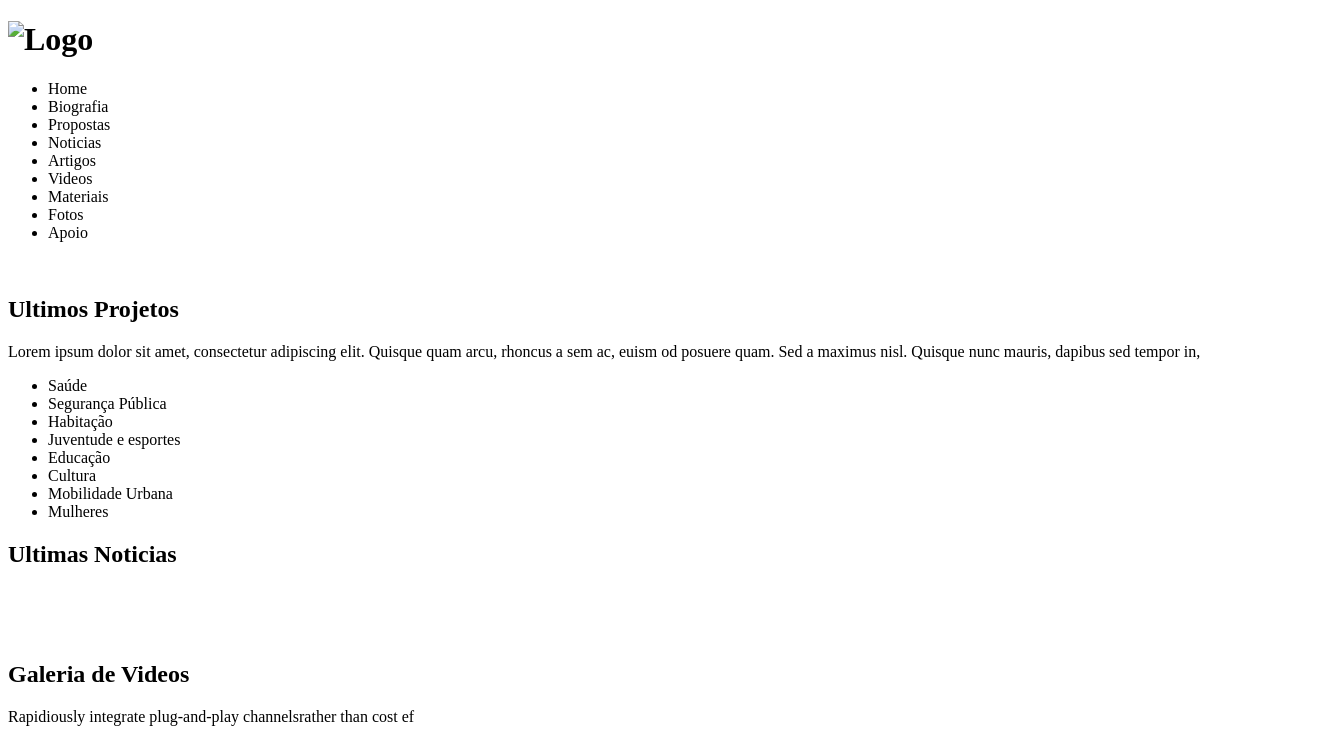
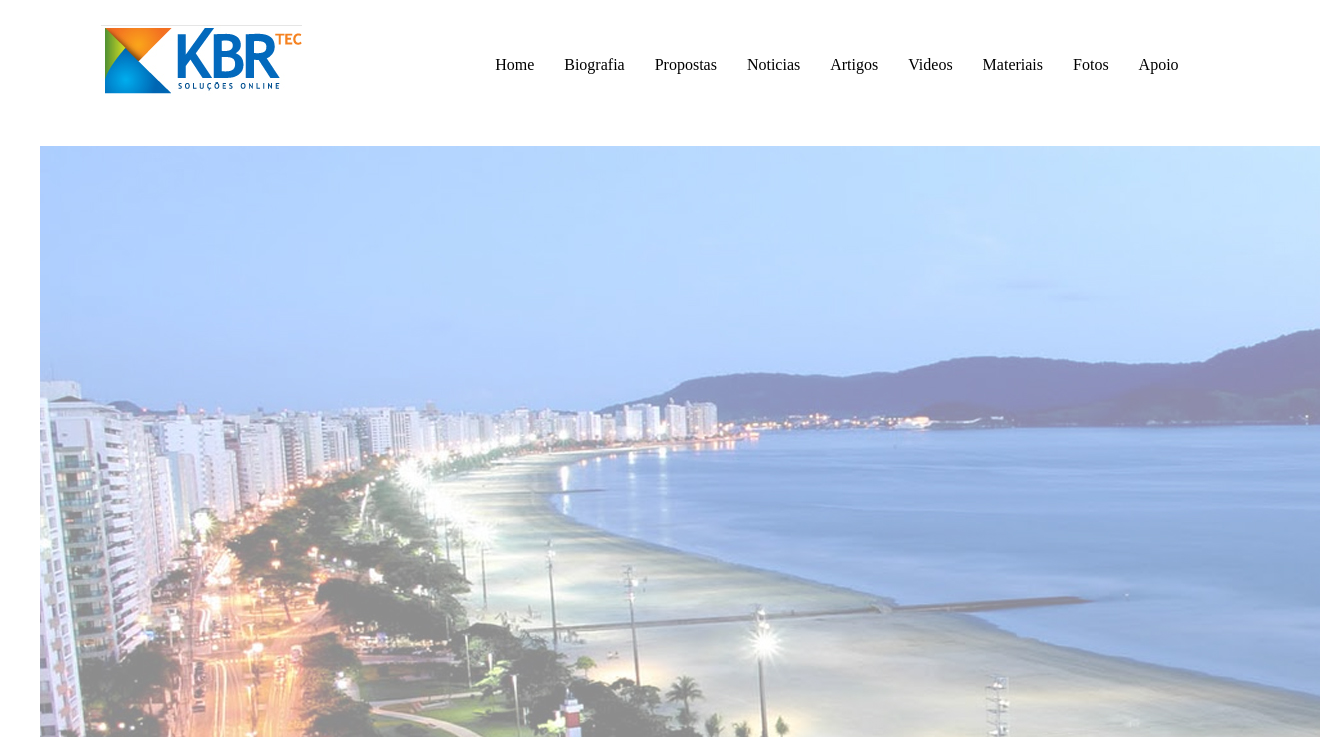
Before and after one commit to mathvbarone/training, a plain HTML site: page index.html in a window 1280 px wide. Shown: the top 739 px of the page, 1320 px wide, since content can reach past the window. Drawn offline with Linux system fonts and the light colour scheme; grey boxes are pictures that could not be loaded.

Commit message:
second commit

```diff
--- a/css/style.css
+++ b/css/style.css
@@ -0,0 +1,36 @@
+/*Default*/
+body {
+    margin: 0;
+}
+
+/*Logo*/
+
+/*Menu*/
+
+.o-flex {
+    display: flex;
+}
+
+.main-header {
+    position: relative;
+    z-index: 3;
+    align-items: center;
+    justify-content: space-around;
+    padding: 4px 40px;
+}
+
+.list-menu {
+    display: flex;
+    list-style: none;
+
+}
+
+.list-items {
+    padding-left: 30px;
+}
+
+/*Banners*/
+
+#banners {
+    width: 100%;
+}
--- a/index.html
+++ b/index.html
@@ -12,21 +12,21 @@
 <body>
 
     <!--Menu-->
-    <header class="main-header">
+    <header class="main-header o-flex">
         <h1 class="logo">
-            <img src="" alt="Logo">
+            <img src="img/logo.jpg" alt="Logo">
         </h1>
         <nav class="menu-header">
             <ul class="list-menu">
-                <li>Home</li>
-                <li>Biografia</li>
-                <li>Propostas</li>
-                <li>Noticias</li>
-                <li>Artigos</li>
-                <li>Videos</li>
-                <li>Materiais</li>
-                <li>Fotos</li>
-                <li>Apoio</li>
+                <li class="list-items">Home</li>
+                <li class="list-items">Biografia</li>
+                <li class="list-items">Propostas</li>
+                <li class="list-items">Noticias</li>
+                <li class="list-items">Artigos</li>
+                <li class="list-items">Videos</li>
+                <li class="list-items">Materiais</li>
+                <li class="list-items">Fotos</li>
+                <li class="list-items">Apoio</li>
             </ul>
         </nav>
     </header>
@@ -34,7 +34,7 @@
     <!--Banners-->
     <section id="banners">
         <figure>
-            <img src="" alt="">
+            <img src="img/banner.jpg" alt="Banner">
         </figure>
     </section>
 
```
Also changed, not shown: img/banner.jpg (added), img/logo.jpg (added).
